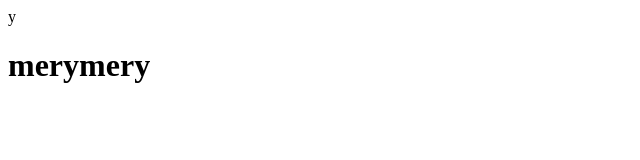
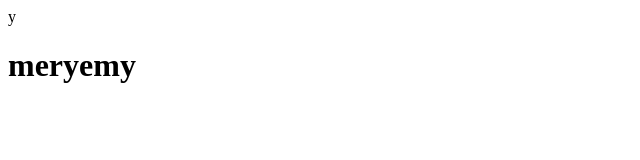
Before and after one commit to meryem-jrn/projetTEST, a plain HTML site: page index.html in a window 1280 px wide. Shown: the full height of the page, 0-640 px from the left. Drawn offline with Linux system fonts and the light colour scheme.

Commit message:
for conflict

```diff
--- a/index.html
+++ b/index.html
@@ -6,6 +6,6 @@ y<!DOCTYPE html>
     <title>Document</title>
 </head>
 <body>
-    <h1>merymery</h1>
+    <h1>meryemy</h1>
 </body>
 </html>
```
